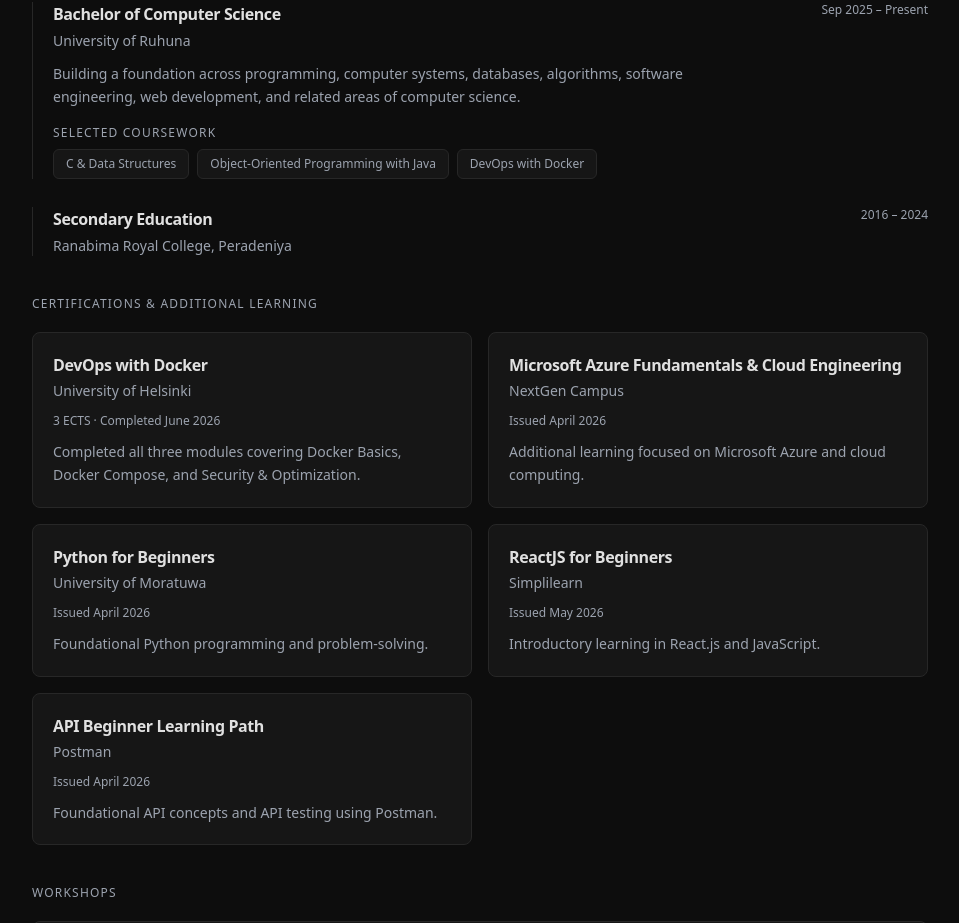
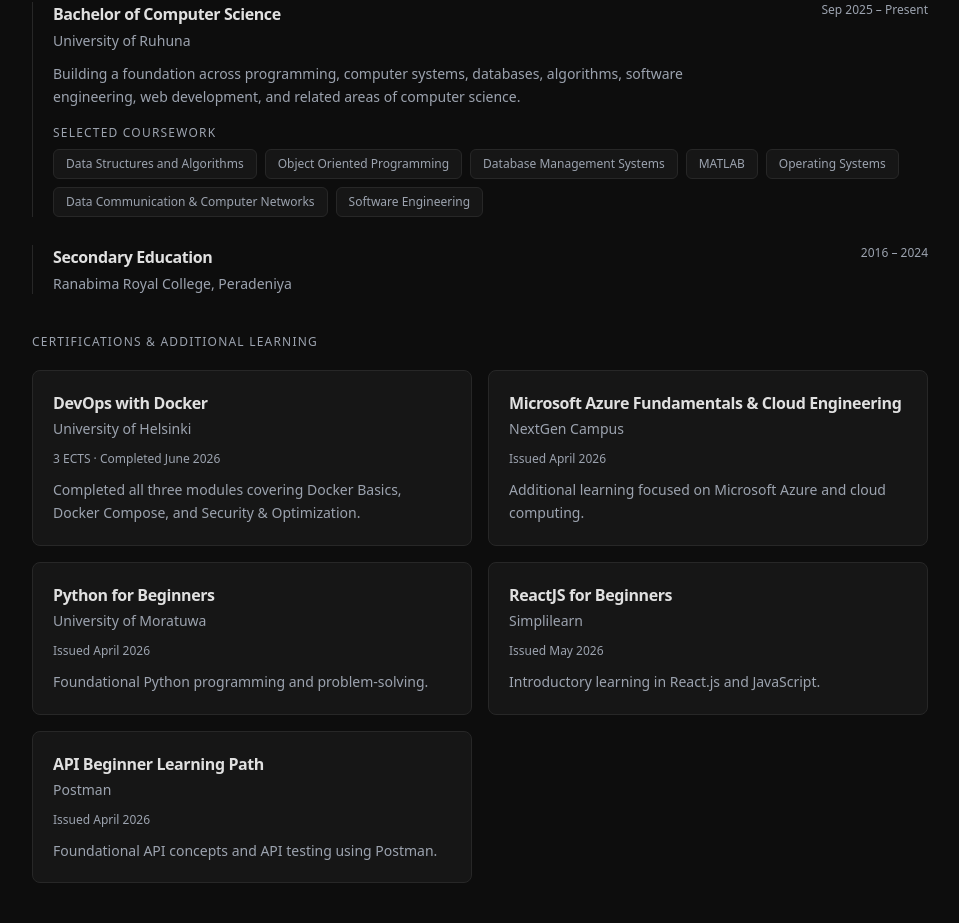
Before and after one commit to hasithaea/hasitha-dev, a Next.js app: page / in a window 1280 px wide. Shown: the part 2501-3424 px from the top of the page, without its empty margins (160-1119 px from the left). Built offline with nearby package versions, Linux system fonts and the light colour scheme; no server answers.

Commit message:
feat: add courses and use null for courses without repos (#18)

```diff
--- a/data/education.ts
+++ b/data/education.ts
@@ -1,6 +1,6 @@
 export type Coursework = {
   name: string;
-  repo: string;
+  repo: string | null;
 };
 
 export type Education = {
@@ -21,16 +21,32 @@
       "Building a foundation across programming, computer systems, databases, algorithms, software engineering, web development, and related areas of computer science.",
     coursework: [
       {
-        name: "C & Data Structures",
+        name: "Data Structures and Algorithms",
         repo: "https://github.com/hasithaea/C-DSA-assignments",
       },
       {
-        name: "Object-Oriented Programming with Java",
+        name: "Object Oriented Programming",
         repo: "https://github.com/hasithaea/oop-with-java",
       },
       {
-        name: "DevOps with Docker",
-        repo: "https://github.com/hasithaea/DevOps-with-Docker",
+        name: "Database Management Systems",
+        repo: "https://github.com/hasithaea/sql-learning",
+      },
+      {
+        name: "MATLAB",
+        repo: "https://github.com/hasithaea/matlab-learning",
+      },
+      {
+        name: "Operating Systems",
+        repo: null,
+      },
+      {
+        name: "Data Communication & Computer Networks",
+        repo: null,
+      },
+      {
+        name: "Software Engineering",
+        repo: null
       },
     ],
     logo: "/logos/ruhuna.svg",
```
